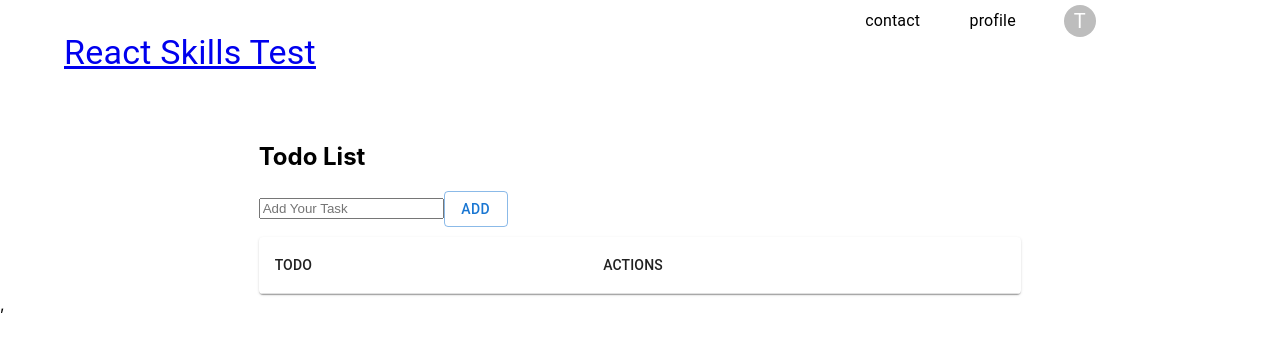
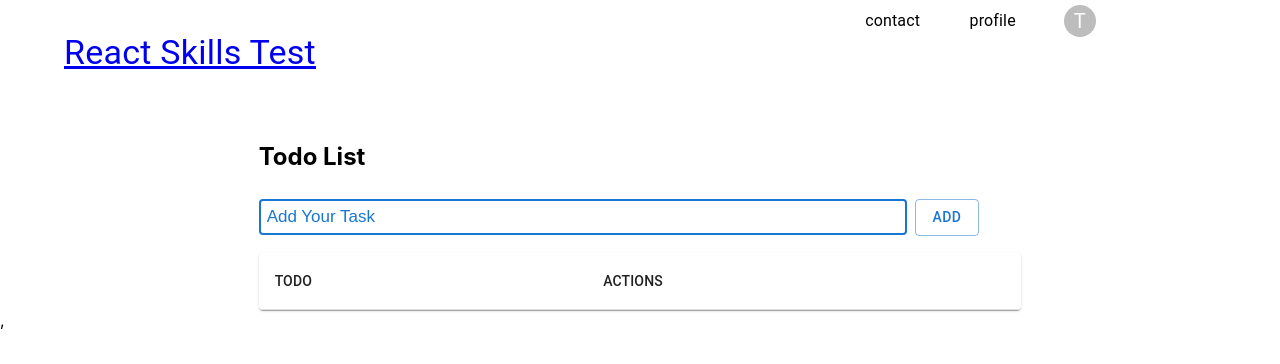
Before and after one commit to quakebob69/LTK_assessment1, a React (Create React App) app: page /todo in a window 1280 px wide. Shown: the top 364 px of the page. Built offline with nearby package versions, Linux system fonts and the light colour scheme.

Commit message:
clean-up and styling

```diff
--- a/src/components/BasicForm.js
+++ b/src/components/BasicForm.js
@@ -22,7 +22,7 @@ const BasicForm = () => {
         }}
       >
         <Form>
-          <Field id="todo" name="todo" placeholder="Add Your Task" />
+          <Field id="todo" name="todo" type="text" placeholder="Add Your Task" />
           <Button
             type="submit"
             variant="outlined"
--- a/src/index.css
+++ b/src/index.css
@@ -11,3 +11,25 @@ code {
   font-family: source-code-pro, Menlo, Monaco, Consolas, 'Courier New',
     monospace;
 }
+
+input[type=text] {
+  width: 85%;
+  padding: 6px;
+  margin: 8px 8px 8px 0px;
+  box-sizing: border-box;
+  color: #1976d2;
+  font-size: 17px;
+  border: 2px solid #1976d2;
+  border-radius: 4px;
+}
+
+::placeholder {
+  color: #1976d2;
+  opacity: 1;
+  /* Firefox */
+}
+
+::-ms-input-placeholder {
+  /* Edge 12 -18 */
+  color: #1976d2;
+}
```
